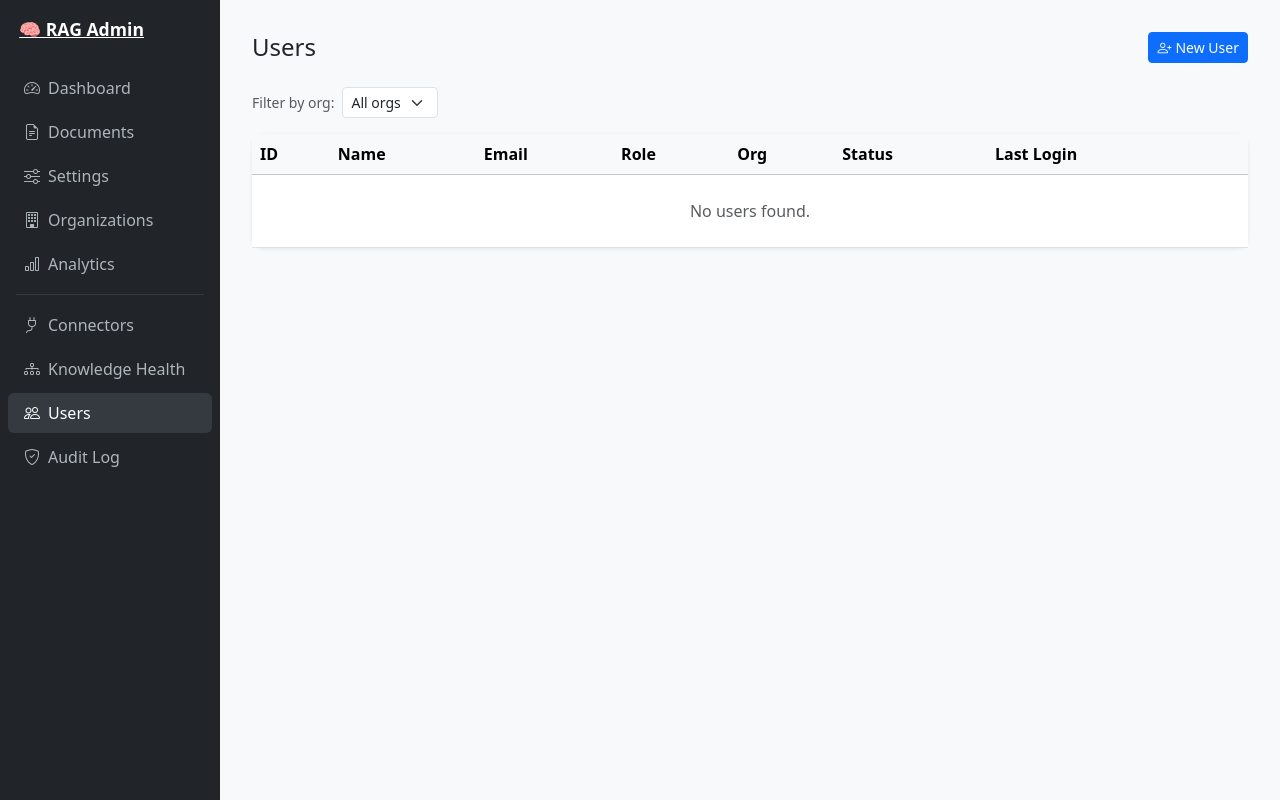
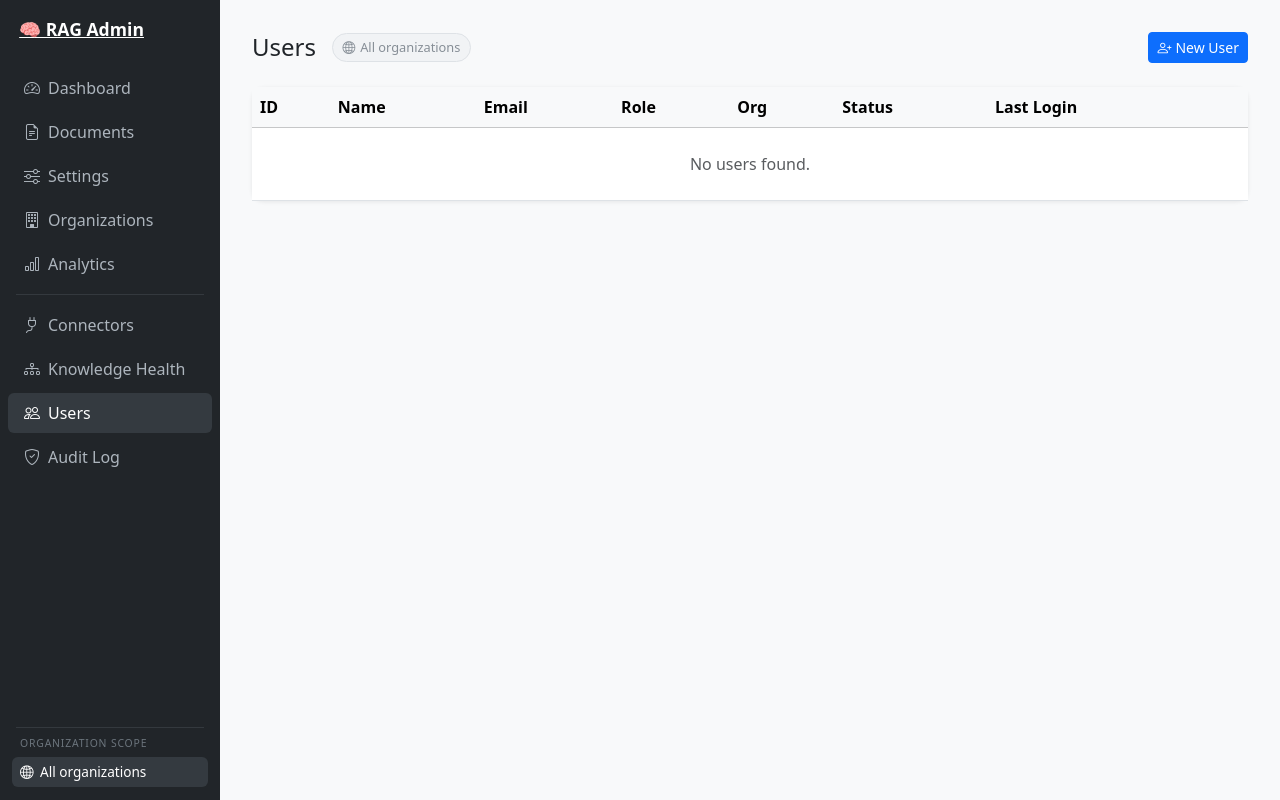
Before and after one commit to vishnubv89/rag-platform, a FastAPI app: page /users in a window 1280 px wide. Run offline with FastAPI, Linux system fonts and the light colour scheme; data that the repository does not hold is empty.

Commit message:
ux: replace per-tab org dropdowns with persistent sidebar org switcher
Before: every tab had its own "All orgs" dropdown in the top-right, with
no visual distinction between "all orgs" mode and a specific org — easy
to miss and confusing when navigating between tabs.

After:
- middleware (attach_globals) fetches org list once per request and sets
  request.state.all_orgs so base.html can render it without each router
  repeating the fetch
- sidebar org switcher (base.html): "Organization scope" section at the
  bottom of the sidebar; "All organizations" shown with globe icon and
  highlighted when active; specific orgs listed with building icon and
  highlighted in blue when active; clicking any item navigates to the
  same page with ?org_id=X (or bare path to clear scope)
- nav links in sidebar preserve ?org_id across page changes so scope
  is maintained as you navigate between tabs
- scope badge in each page header: read-only pill — gray "All
  organizations" when unscoped, blue "Org Name" when scoped; analytics
  keeps its date-range filter form but passes org_id as a hidden field
- removed: 7 per-tab org <select> dropdowns and their auto-submit JS

Co-Authored-By: Claude Sonnet 4.6 <noreply@anthropic.com>

```diff
--- a/admin-ui/src/admin_ui/main.py
+++ b/admin-ui/src/admin_ui/main.py
@@ -3,6 +3,7 @@ from fastapi import FastAPI, Request
 from fastapi.staticfiles import StaticFiles
 from fastapi.templating import Jinja2Templates
 
+import admin_ui.client as api
 from admin_ui.routers import dashboard, documents, settings, orgs, analytics, connectors, knowledge, users, audit
 
 app = FastAPI(title="RAG Admin UI", docs_url=None, redoc_url=None)
@@ -23,7 +24,13 @@ app.include_router(audit.router)
 
 
 @app.middleware("http")
-async def attach_flash(request: Request, call_next):
+async def attach_globals(request: Request, call_next):
     request.state.error = None
     request.state.success = None
+    # Inject org list globally so base.html sidebar can render the org switcher
+    # without each router having to pass it explicitly.
+    try:
+        request.state.all_orgs = await api.list_orgs()
+    except Exception:
+        request.state.all_orgs = []
     return await call_next(request)
--- a/admin-ui/src/admin_ui/templates/base.html
+++ b/admin-ui/src/admin_ui/templates/base.html
@@ -8,31 +8,80 @@
   <link rel="stylesheet" href="https://cdn.jsdelivr.net/npm/bootstrap-icons@1.11.3/font/bootstrap-icons.min.css">
   <style>
     body { background: #f8f9fa; }
-    .sidebar { min-height: 100vh; background: #212529; }
+    .sidebar { min-height: 100vh; background: #212529; display: flex; flex-direction: column; }
     .sidebar .nav-link { color: #adb5bd; border-radius: 6px; margin: 2px 8px; }
     .sidebar .nav-link:hover, .sidebar .nav-link.active { background: #343a40; color: #fff; }
     .sidebar .brand { color: #fff; font-weight: 700; font-size: 1.1rem; padding: 1rem 1.2rem; display: block; }
     .content { padding: 2rem; }
     .stat-card { border: none; border-radius: 12px; box-shadow: 0 1px 4px rgba(0,0,0,.08); }
+
+    /* Org switcher in sidebar */
+    .org-switcher { padding: 0 .75rem .75rem; }
+    .org-switcher-label {
+      font-size: .65rem; letter-spacing: .08em; text-transform: uppercase;
+      color: #6c757d; padding: .5rem .5rem .25rem; display: block;
+    }
+    .org-item {
+      display: flex; align-items: center; gap: .4rem;
+      padding: .3rem .5rem; border-radius: 6px; margin: 1px 0;
+      font-size: .85rem; color: #adb5bd; text-decoration: none;
+      cursor: pointer; transition: background .15s;
+      white-space: nowrap; overflow: hidden; text-overflow: ellipsis;
+    }
+    .org-item:hover { background: #343a40; color: #fff; }
+    .org-item.active-all { background: #343a40; color: #fff; }
+    .org-item.active-org { background: #0d6efd22; color: #6ea8fe; }
+    .org-item.active-org:hover { background: #0d6efd33; }
+
+    /* Scope badge shown in page headers */
+    .scope-badge {
+      display: inline-flex; align-items: center; gap: .3rem;
+      font-size: .8rem; font-weight: 500; padding: .25rem .6rem;
+      border-radius: 20px; white-space: nowrap;
+    }
+    .scope-badge.scope-all { background: #f1f3f5; color: #868e96; border: 1px solid #dee2e6; }
+    .scope-badge.scope-org { background: #e7f5ff; color: #1971c2; border: 1px solid #bcd4ec; }
   </style>
 </head>
 <body>
 <div class="d-flex">
   <!-- Sidebar -->
-  <div class="sidebar d-flex flex-column" style="width:220px;min-width:220px;">
+  <div class="sidebar" style="width:220px;min-width:220px;">
     <a class="brand" href="/">&#x1F9E0; RAG Admin</a>
     <nav class="nav flex-column mt-2">
-      <a class="nav-link {% if active_page=='dashboard' %}active{% endif %}" href="/"><i class="bi bi-speedometer2 me-2"></i>Dashboard</a>
-      <a class="nav-link {% if active_page=='documents' %}active{% endif %}" href="/documents"><i class="bi bi-file-earmark-text me-2"></i>Documents</a>
-      <a class="nav-link {% if active_page=='settings' %}active{% endif %}" href="/settings"><i class="bi bi-sliders me-2"></i>Settings</a>
+      <a class="nav-link {% if active_page=='dashboard' %}active{% endif %}" href="{% if request.query_params.get('org_id') %}/?org_id={{ request.query_params.get('org_id') }}{% else %}/{% endif %}"><i class="bi bi-speedometer2 me-2"></i>Dashboard</a>
+      <a class="nav-link {% if active_page=='documents' %}active{% endif %}" href="/documents{% if request.query_params.get('org_id') %}?org_id={{ request.query_params.get('org_id') }}{% endif %}"><i class="bi bi-file-earmark-text me-2"></i>Documents</a>
+      <a class="nav-link {% if active_page=='settings' %}active{% endif %}" href="/settings{% if request.query_params.get('org_id') %}?org_id={{ request.query_params.get('org_id') }}{% endif %}"><i class="bi bi-sliders me-2"></i>Settings</a>
       <a class="nav-link {% if active_page=='orgs' %}active{% endif %}" href="/orgs"><i class="bi bi-building me-2"></i>Organizations</a>
-      <a class="nav-link {% if active_page=='analytics' %}active{% endif %}" href="/analytics"><i class="bi bi-bar-chart me-2"></i>Analytics</a>
+      <a class="nav-link {% if active_page=='analytics' %}active{% endif %}" href="/analytics{% if request.query_params.get('org_id') %}?org_id={{ request.query_params.get('org_id') }}{% endif %}"><i class="bi bi-bar-chart me-2"></i>Analytics</a>
       <hr class="border-secondary mx-3 my-2">
-      <a class="nav-link {% if active_page=='connectors' %}active{% endif %}" href="/connectors"><i class="bi bi-plug me-2"></i>Connectors</a>
-      <a class="nav-link {% if active_page=='knowledge' %}active{% endif %}" href="/knowledge"><i class="bi bi-diagram-3 me-2"></i>Knowledge Health</a>
-      <a class="nav-link {% if active_page=='users' %}active{% endif %}" href="/users"><i class="bi bi-people me-2"></i>Users</a>
-      <a class="nav-link {% if active_page=='audit' %}active{% endif %}" href="/audit"><i class="bi bi-shield-check me-2"></i>Audit Log</a>
+      <a class="nav-link {% if active_page=='connectors' %}active{% endif %}" href="/connectors{% if request.query_params.get('org_id') %}?org_id={{ request.query_params.get('org_id') }}{% endif %}"><i class="bi bi-plug me-2"></i>Connectors</a>
+      <a class="nav-link {% if active_page=='knowledge' %}active{% endif %}" href="/knowledge{% if request.query_params.get('org_id') %}?org_id={{ request.query_params.get('org_id') }}{% endif %}"><i class="bi bi-diagram-3 me-2"></i>Knowledge Health</a>
+      <a class="nav-link {% if active_page=='users' %}active{% endif %}" href="/users{% if request.query_params.get('org_id') %}?org_id={{ request.query_params.get('org_id') }}{% endif %}"><i class="bi bi-people me-2"></i>Users</a>
+      <a class="nav-link {% if active_page=='audit' %}active{% endif %}" href="/audit{% if request.query_params.get('org_id') %}?org_id={{ request.query_params.get('org_id') }}{% endif %}"><i class="bi bi-shield-check me-2"></i>Audit Log</a>
     </nav>
+
+    <!-- Org switcher — persistent, always visible -->
+    <div class="mt-auto">
+      <hr class="border-secondary mx-3 my-0">
+      <div class="org-switcher">
+        <span class="org-switcher-label">Organization scope</span>
+        {% set current_org_id = request.query_params.get('org_id') %}
+        <a class="org-item {% if not current_org_id %}active-all{% endif %}"
+           href="{{ request.url.path }}">
+          <i class="bi bi-globe2"></i>
+          <span>All organizations</span>
+        </a>
+        {% for o in request.state.all_orgs %}
+        <a class="org-item {% if current_org_id == o.id|string %}active-org{% endif %}"
+           href="{{ request.url.path }}?org_id={{ o.id }}"
+           title="{{ o.name }}">
+          <i class="bi bi-building"></i>
+          <span>{{ o.name }}</span>
+        </a>
+        {% endfor %}
+      </div>
+    </div>
   </div>
 
   <!-- Main -->
--- a/admin-ui/src/admin_ui/templates/users.html
+++ b/admin-ui/src/admin_ui/templates/users.html
@@ -2,23 +2,15 @@
 {% block title %} — Users{% endblock %}
 {% block content %}
 <div class="d-flex justify-content-between align-items-center mb-4">
-  <h4 class="mb-0">Users</h4>
+  <div class="d-flex align-items-center gap-3">
+    <h4 class="mb-0">Users</h4>
+    {% set _org = (orgs | selectattr('id', 'equalto', active_org_id) | first) if active_org_id else none %}
+    {% if _org %}<span class="scope-badge scope-org"><i class="bi bi-building"></i>{{ _org.name }}</span>
+    {% else %}<span class="scope-badge scope-all"><i class="bi bi-globe2"></i>All organizations</span>{% endif %}
+  </div>
   <button class="btn btn-primary btn-sm" data-bs-toggle="modal" data-bs-target="#createUserModal">
     <i class="bi bi-person-plus me-1"></i>New User
   </button>
-</div>
-
-<!-- Org filter -->
-<div class="mb-3">
-  <form method="get" action="/users" class="d-flex align-items-center gap-2">
-    <label class="form-label mb-0 text-muted small">Filter by org:</label>
-    <select class="form-select form-select-sm" name="org_id" style="width:auto" onchange="this.form.submit()">
-      <option value="">All orgs</option>
-      {% for o in orgs %}
-      <option value="{{ o.id }}" {% if active_org_id == o.id %}selected{% endif %}>{{ o.name }}</option>
-      {% endfor %}
-    </select>
-  </form>
 </div>
 
 <div class="card stat-card">
```
Also changed, not shown: admin-ui/src/admin_ui/templates/analytics.html (+8 -8 lines), admin-ui/src/admin_ui/templates/audit.html (+3 -9 lines), admin-ui/src/admin_ui/templates/connectors.html (+3 -8 lines), admin-ui/src/admin_ui/templates/dashboard.html (+3 -8 lines), admin-ui/src/admin_ui/templates/documents.html (+3 -8 lines), admin-ui/src/admin_ui/templates/knowledge.html (+3 -8 lines).
